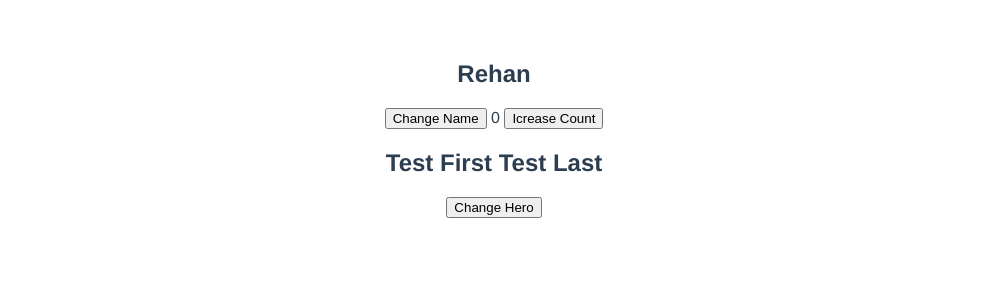
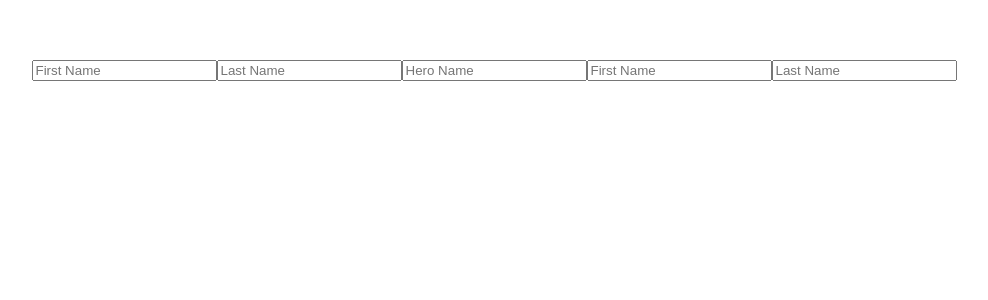
Before and after one commit to rehanrehman389/vue-learning, a Vue app: page / in a window 1280 px wide. Shown: the top 300 px of the page, without its empty margins (146-1134 px from the left). Built offline with nearby package versions, Linux system fonts and the light colour scheme.

Commit message:
v-model in composition API

```diff
--- a/src/components/MethodS.vue
+++ b/src/components/MethodS.vue
@@ -1,13 +1,11 @@
 <template>
     <div>
-        <h2>{{ name }}</h2>
-        <button @click="setName">Change Name</button>
+        <input type="text" placeholder="First Name" v-model="fName" />
+        <input type="text" placeholder="Last Name" v-model="lName" />
 
-        {{ count }}
-        <button @click="incCount">Icrease Count</button>
-
-        <h2>{{ first }} {{ last }}</h2>
-        <button @click="changeName">Change Hero</button>
+        <input type="text" placeholder="Hero Name" v-model="heroName" />
+        <input type="text" placeholder="First Name" v-model="firstName" />
+        <input type="text" placeholder="Last Name" v-model="lastName" />
     </div>
 </template>
 
@@ -15,39 +13,23 @@
 import { ref, reactive, toRefs } from 'vue'
     export default {
         name: 'MethodS',
-        setup(){
-            const count = ref(0)
+        setup() {
+            const heroName = ref('')
             const state = reactive({
-                first: 'Test First',
-                last: 'Test Last'
+                firstName: '',
+                lastName: ''
             })
 
-            function incCount() {
-                count.value++
-            }
-
-            function changeName() {
-                state.first = 'New First'
-                state.last = 'New Last'
-            }
-
             return{
-                count,
-                incCount,
-                ...toRefs(state),
-                changeName
+                heroName,
+                ...toRefs(state)
             }
         },
         data() {
             return{
-                name: 'Rehan'
+                fName: '',
+                lName: ''
             }
-        },
-        methods: {
-            setName(){
-                this.name = 'Ansari'
-            }
-
         }
     }
 </script>
```
